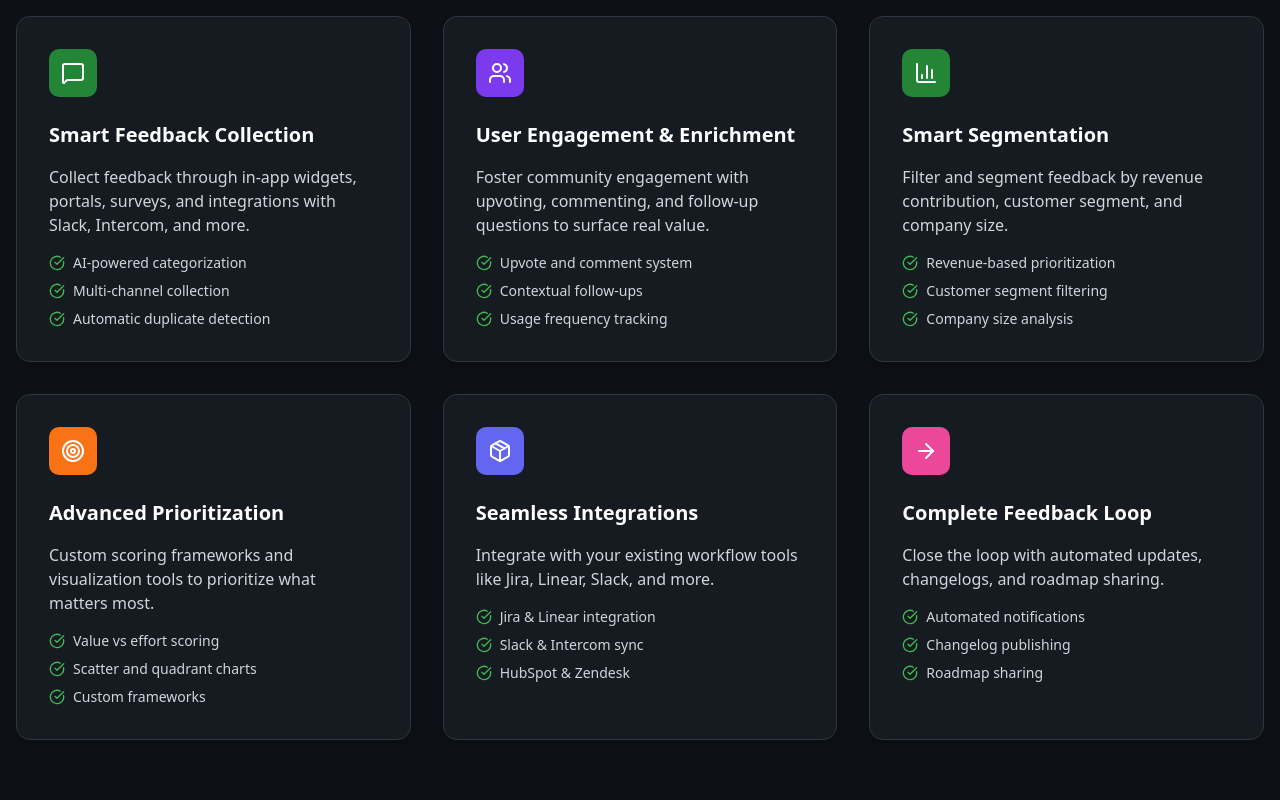
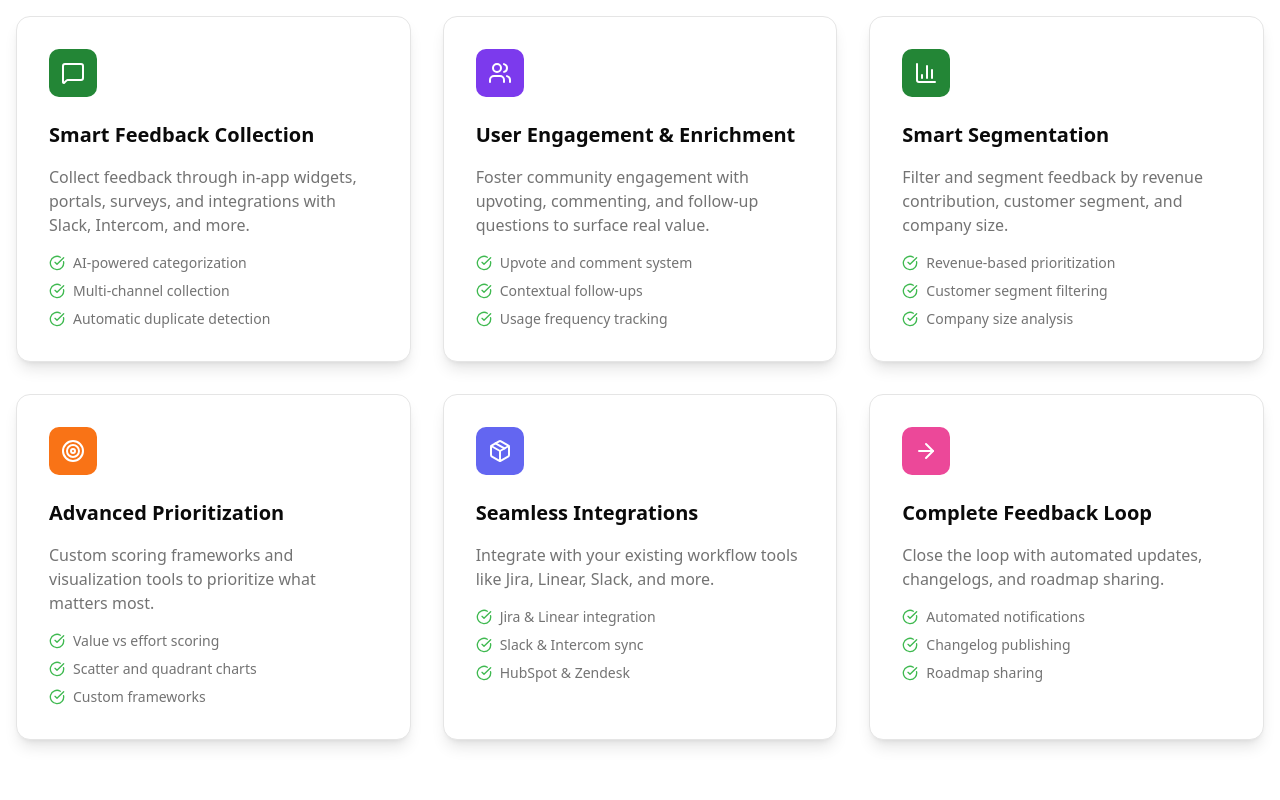
Before and after one commit to glevi2004/feature-flow, a Next.js app: page / in a window 1280 px wide. Shown: the part 760-1560 px from the top of the page. Built offline with nearby package versions, Linux system fonts and the light colour scheme; no server answers.

Commit message:
feat: update FeaturesGrid background, text colors, and card styling to use responsive theme classes

```diff
--- a/src/components/landing/FeaturesGrid.tsx
+++ b/src/components/landing/FeaturesGrid.tsx
@@ -12,13 +12,13 @@ export function FeaturesGrid() {
   return (
     <section
       id="features"
-      className="bg-[#0d1117] container mx-auto px-4 py-20 scroll-mt-15"
+      className="bg-background container mx-auto px-4 py-20 scroll-mt-15"
     >
       <div className="text-center mb-16">
-        <h2 className="text-4xl font-bold mb-4 text-white">
+        <h2 className="text-4xl font-bold mb-4 text-foreground">
           Powerful Features for Modern Teams
         </h2>
-        <p className="text-xl text-gray-300 max-w-2xl mx-auto">
+        <p className="text-xl text-muted-foreground max-w-2xl mx-auto">
           Everything you need to build a customer-centric product development
           process
         </p>
@@ -26,18 +26,18 @@ export function FeaturesGrid() {
 
       <div className="grid md:grid-cols-2 lg:grid-cols-3 gap-8">
         {/* Collection */}
-        <div className="bg-[#161b22] border border-[#30363d] rounded-xl p-8 shadow-lg hover:shadow-xl hover:-translate-y-2 transition-all duration-300 hover:bg-[#21262d]">
+        <div className="bg-card border border-border rounded-xl p-8 shadow-lg hover:shadow-xl hover:-translate-y-2 transition-all duration-300 hover:bg-accent">
           <div className="w-12 h-12 bg-[#238636] rounded-lg flex items-center justify-center mb-6">
             <MessageSquare className="w-6 h-6 text-white" />
           </div>
-          <h3 className="text-xl font-semibold mb-4 text-white">
+          <h3 className="text-xl font-semibold mb-4 text-foreground">
             Smart Feedback Collection
           </h3>
-          <p className="text-gray-300 mb-4">
+          <p className="text-muted-foreground mb-4">
             Collect feedback through in-app widgets, portals, surveys, and
             integrations with Slack, Intercom, and more.
           </p>
-          <ul className="space-y-2 text-sm text-gray-300">
+          <ul className="space-y-2 text-sm text-muted-foreground">
             <li className="flex items-center">
               <CheckCircle className="w-4 h-4 text-[#3fb950] mr-2" />
               AI-powered categorization
@@ -54,18 +54,18 @@ export function FeaturesGrid() {
         </div>
 
         {/* Engagement */}
-        <div className="bg-[#161b22] border border-[#30363d] rounded-xl p-8 shadow-lg hover:shadow-xl hover:-translate-y-2 transition-all duration-300 hover:bg-[#21262d]">
+        <div className="bg-card border border-border rounded-xl p-8 shadow-lg hover:shadow-xl hover:-translate-y-2 transition-all duration-300 hover:bg-accent">
           <div className="w-12 h-12 bg-[#7c3aed] rounded-lg flex items-center justify-center mb-6">
             <Users className="w-6 h-6 text-white" />
           </div>
-          <h3 className="text-xl font-semibold mb-4 text-white">
+          <h3 className="text-xl font-semibold mb-4 text-foreground">
             User Engagement & Enrichment
           </h3>
-          <p className="text-gray-300 mb-4">
+          <p className="text-muted-foreground mb-4">
             Foster community engagement with upvoting, commenting, and follow-up
             questions to surface real value.
           </p>
-          <ul className="space-y-2 text-sm text-gray-300">
+          <ul className="space-y-2 text-sm text-muted-foreground">
             <li className="flex items-center">
               <CheckCircle className="w-4 h-4 text-[#3fb950] mr-2" />
               Upvote and comment system
@@ -82,18 +82,18 @@ export function FeaturesGrid() {
         </div>
 
         {/* Segmentation */}
-        <div className="bg-[#161b22] border border-[#30363d] rounded-xl p-8 shadow-lg hover:shadow-xl hover:-translate-y-2 transition-all duration-300 hover:bg-[#21262d]">
+        <div className="bg-card border border-border rounded-xl p-8 shadow-lg hover:shadow-xl hover:-translate-y-2 transition-all duration-300 hover:bg-accent">
           <div className="w-12 h-12 bg-[#238636] rounded-lg flex items-center justify-center mb-6">
             <BarChart3 className="w-6 h-6 text-white" />
           </div>
-          <h3 className="text-xl font-semibold mb-4 text-white">
+          <h3 className="text-xl font-semibold mb-4 text-foreground">
             Smart Segmentation
           </h3>
-          <p className="text-gray-300 mb-4">
+          <p className="text-muted-foreground mb-4">
             Filter and segment feedback by revenue contribution, customer
             segment, and company size.
           </p>
-          <ul className="space-y-2 text-sm text-gray-300">
+          <ul className="space-y-2 text-sm text-muted-foreground">
             <li className="flex items-center">
               <CheckCircle className="w-4 h-4 text-[#3fb950] mr-2" />
               Revenue-based prioritization
@@ -110,18 +110,18 @@ export function FeaturesGrid() {
         </div>
 
         {/* Prioritization */}
-        <div className="bg-[#161b22] border border-[#30363d] rounded-xl p-8 shadow-lg hover:shadow-xl hover:-translate-y-2 transition-all duration-300 hover:bg-[#21262d]">
+        <div className="bg-card border border-border rounded-xl p-8 shadow-lg hover:shadow-xl hover:-translate-y-2 transition-all duration-300 hover:bg-accent">
           <div className="w-12 h-12 bg-[#f97316] rounded-lg flex items-center justify-center mb-6">
             <Target className="w-6 h-6 text-white" />
           </div>
-          <h3 className="text-xl font-semibold mb-4 text-white">
+          <h3 className="text-xl font-semibold mb-4 text-foreground">
             Advanced Prioritization
           </h3>
-          <p className="text-gray-300 mb-4">
+          <p className="text-muted-foreground mb-4">
             Custom scoring frameworks and visualization tools to prioritize what
             matters most.
           </p>
-          <ul className="space-y-2 text-sm text-gray-300">
+          <ul className="space-y-2 text-sm text-muted-foreground">
             <li className="flex items-center">
               <CheckCircle className="w-4 h-4 text-[#3fb950] mr-2" />
               Value vs effort scoring
@@ -138,18 +138,18 @@ export function FeaturesGrid() {
         </div>
 
         {/* Integration */}
-        <div className="bg-[#161b22] border border-[#30363d] rounded-xl p-8 shadow-lg hover:shadow-xl hover:-translate-y-2 transition-all duration-300 hover:bg-[#21262d]">
+        <div className="bg-card border border-border rounded-xl p-8 shadow-lg hover:shadow-xl hover:-translate-y-2 transition-all duration-300 hover:bg-accent">
           <div className="w-12 h-12 bg-[#6366f1] rounded-lg flex items-center justify-center mb-6">
             <Package className="w-6 h-6 text-white" />
           </div>
-          <h3 className="text-xl font-semibold mb-4 text-white">
+          <h3 className="text-xl font-semibold mb-4 text-foreground">
             Seamless Integrations
           </h3>
-          <p className="text-gray-300 mb-4">
+          <p className="text-muted-foreground mb-4">
             Integrate with your existing workflow tools like Jira, Linear,
             Slack, and more.
           </p>
-          <ul className="space-y-2 text-sm text-gray-300">
+          <ul className="space-y-2 text-sm text-muted-foreground">
             <li className="flex items-center">
               <CheckCircle className="w-4 h-4 text-[#3fb950] mr-2" />
               Jira & Linear integration
@@ -166,18 +166,18 @@ export function FeaturesGrid() {
         </div>
 
         {/* Feedback Loop */}
-        <div className="bg-[#161b22] border border-[#30363d] rounded-xl p-8 shadow-lg hover:shadow-xl hover:-translate-y-2 transition-all duration-300 hover:bg-[#21262d]">
+        <div className="bg-card border border-border rounded-xl p-8 shadow-lg hover:shadow-xl hover:-translate-y-2 transition-all duration-300 hover:bg-accent">
           <div className="w-12 h-12 bg-[#ec4899] rounded-lg flex items-center justify-center mb-6">
             <ArrowRight className="w-6 h-6 text-white" />
           </div>
-          <h3 className="text-xl font-semibold mb-4 text-white">
+          <h3 className="text-xl font-semibold mb-4 text-foreground">
             Complete Feedback Loop
           </h3>
-          <p className="text-gray-300 mb-4">
+          <p className="text-muted-foreground mb-4">
             Close the loop with automated updates, changelogs, and roadmap
             sharing.
           </p>
-          <ul className="space-y-2 text-sm text-gray-300">
+          <ul className="space-y-2 text-sm text-muted-foreground">
             <li className="flex items-center">
               <CheckCircle className="w-4 h-4 text-[#3fb950] mr-2" />
               Automated notifications
```
